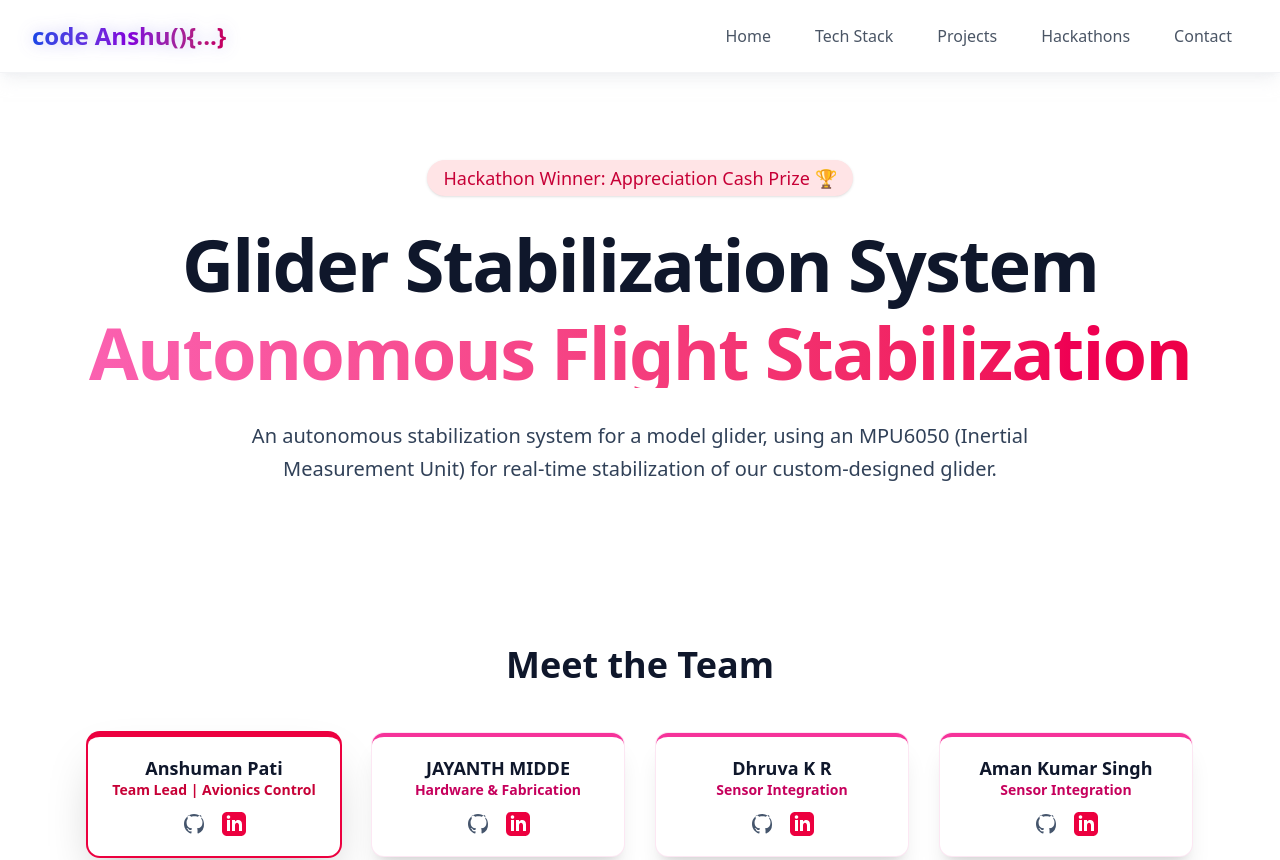
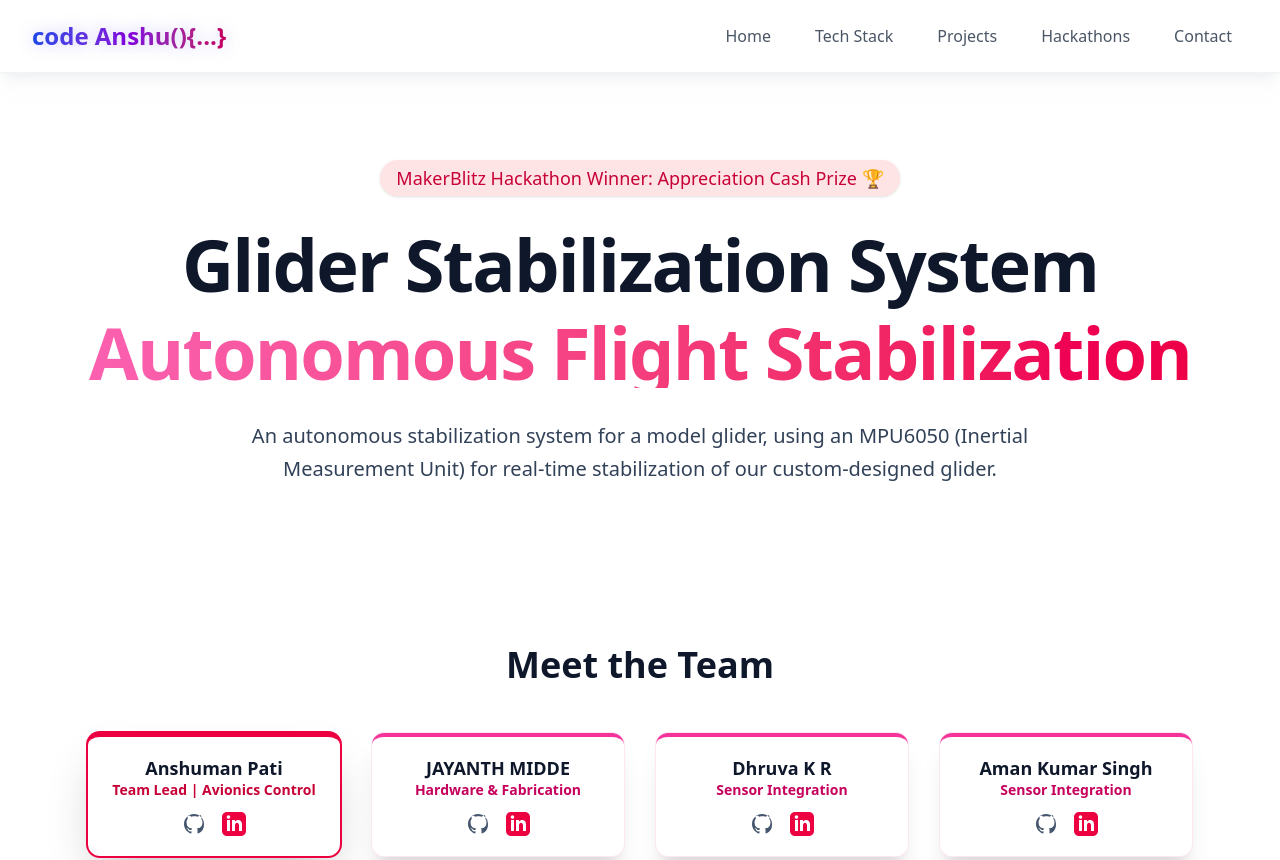
Before and after one commit to anshu2k24/Anshuman-Pati-portfolio, a Next.js app: page /projects/glider in a window 1280 px wide. Shown: the top 860 px of the page. Built offline with nearby package versions, Linux system fonts and the light colour scheme.

Commit message:
minor update in glider page

```diff
--- a/app/projects/glider/page.js
+++ b/app/projects/glider/page.js
@@ -145,7 +145,7 @@ export default function GliderPage() {
 <section id="hero" className="pt-32 pb-18 sm:pt-40 sm:pb-32 text-center relative overflow-hidden">
     <div className="max-w-7xl mx-auto px-6 space-y-8">
         <p className='relative z-10 text-lg bg-rose-100 text-rose-700 font-medium px-4 py-1 rounded-full w-fit mx-auto shadow-sm'>
-            Hackathon Winner: Appreciation Cash Prize 🏆
+            MakerBlitz Hackathon Winner: Appreciation Cash Prize 🏆
         </p>
 
         <h1 className="relative z-10 text-5xl md:text-7xl font-extrabold tracking-tight text-slate-900">
```
